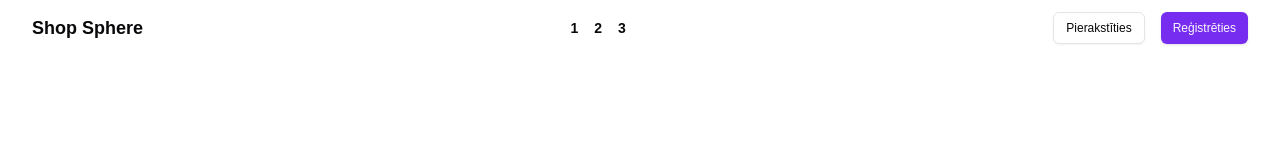
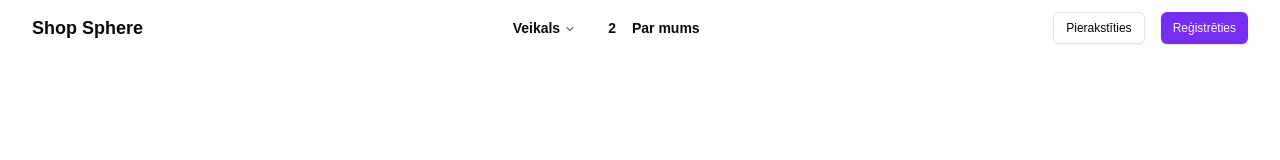
Before and after one commit to linciss/ShopRealm, a Next.js app: page / in a window 1280 px wide. Shown: the top 160 px of the page. Built offline with nearby package versions, Linux system fonts and the light colour scheme.

Commit message:
chore: Update npm dependencies and add Radix UI navigation menu component

```diff
--- a/package.json
+++ b/package.json
@@ -9,6 +9,7 @@
     "lint": "next lint"
   },
   "dependencies": {
+    "@radix-ui/react-navigation-menu": "^1.2.4",
     "@radix-ui/react-slot": "^1.1.1",
     "class-variance-authority": "^0.7.1",
     "clsx": "^2.1.1",
--- a/src/components/custom/navigation-bar.tsx
+++ b/src/components/custom/navigation-bar.tsx
@@ -1,11 +1,21 @@
 import Link from 'next/link';
 import { Button } from '../ui/button';
+import {
+  NavigationMenu,
+  NavigationMenuContent,
+  NavigationMenuItem,
+  NavigationMenuLink,
+  NavigationMenuList,
+  NavigationMenuTrigger,
+} from '@/components/ui/navigation-menu';
 
 // route interface for the links so they are type safe
 interface RouteProps {
   label: string;
   href: string;
+  description?: string;
 }
+
 //  navigation component for the website
 export const NavigationBar = () => {
   return (
@@ -16,7 +26,27 @@
           <span className='sr-only'>Shop Sphere</span>
         </Link>
         <nav className='hidden md:flex gap-4'>
-          {links.map(({ label, href }) => (
+          {links.map(({ label, href }) =>
+            label === 'Veikals' ? (
+              <NavigationMenu key={label}>
+                <NavigationMenuList>
+                  <NavigationMenuItem>
+                    <NavigationMenuTrigger className='relative font-semibold flex items-center text-sm transition-colors '>
+                      Veikals
+                    </NavigationMenuTrigger>
+                    <NavigationMenuContent>
+                      <ul className='grid w-[400px] gap-3 p-4 md:w-[500px] md:grid-cols-2 lg:w-[600px] '>
+                        {storeLinks.map((link) => (
+                          <ListItem key={link.label} {...link}>
+                            {link.description}
+                          </ListItem>
+                        ))}
+                      </ul>
+                    </NavigationMenuContent>
+                  </NavigationMenuItem>
+                </NavigationMenuList>
+              </NavigationMenu>
+            ) : (
               <Link
                 key={href}
                 href={href}
@@ -26,10 +56,10 @@
               >
                 {label}
               </Link>
-          ))}
+            ),
+          )}
         </nav>
         <div className='flex items-center gap-4'>
-          <>
           <Link href='#' className='hidden md:flex'>
             <Button variant='outline' size='sm'>
               Pierakstīties
@@ -38,7 +68,6 @@
           <Link href='#' className='hidden md:flex'>
             <Button size='sm'>Reģistrēties</Button>
           </Link>
-          </>
         </div>
       </div>
     </header>
@@ -47,7 +76,7 @@
 
 const links: RouteProps[] = [
   {
-    label: '1',
+    label: 'Veikals',
     href: '/',
   },
   {
@@ -55,7 +84,57 @@
     href: '/1',
   },
   {
-    label: '3',
-    href: '/2',
+    label: 'Par mums',
+    href: '/about',
   },
 ];
+
+const storeLinks: RouteProps[] = [
+  {
+    label: 'Visas preces',
+    href: '/products',
+    description:
+      'Izvēlies no tūkstošiem produktiem, kas pieejami jums vienā vietā.',
+  },
+  {
+    label: 'Izpārdošana',
+    href: '/sale',
+    description:
+      'Izvēlies no tūkstošiem produktu, kuri ir pieejami par zemākām cenām.',
+  },
+  {
+    label: 'Jaunumi',
+    href: '/new',
+    description: 'Jauni produkti, kas nesen pievienoti.',
+  },
+  {
+    label: 'Kategorijas',
+    href: '/categories',
+    description:
+      'Izvēlies produktus pēc kategorijām, lai vieglāk atrastu to, ko meklē.',
+  },
+];
+
+const ListItem = ({
+  label,
+  href,
+  children,
+}: RouteProps & { children?: string }) => {
+  return (
+    <li>
+      <NavigationMenuLink asChild>
+        <Link
+          className={
+            'block select-none space-y-1 rounded-md p-3 leading-none no-underline outline-none transition-colors hover:bg-accent hover:text-accent-foreground focus:bg-accent focus:text-accent-foreground'
+          }
+          href={href}
+        >
+          <div className='text-sm font-medium leading-none'>{label}</div>
+          <p className='line-clamp-2 text-sm leading-snug text-muted-foreground'>
+            <>{children}</>
+          </p>
+        </Link>
+      </NavigationMenuLink>
+    </li>
+  );
+};
--- /dev/null
+++ b/src/components/ui/navigation-menu.tsx
@@ -0,0 +1,128 @@
+import * as React from "react"
+import * as NavigationMenuPrimitive from "@radix-ui/react-navigation-menu"
+import { cva } from "class-variance-authority"
+import { ChevronDown } from "lucide-react"
+
+import { cn } from "@/lib/utils"
+
+const NavigationMenu = React.forwardRef<
+  React.ElementRef<typeof NavigationMenuPrimitive.Root>,
+  React.ComponentPropsWithoutRef<typeof NavigationMenuPrimitive.Root>
+>(({ className, children, ...props }, ref) => (
+  <NavigationMenuPrimitive.Root
+    ref={ref}
+    className={cn(
+      "relative z-10 flex max-w-max flex-1 items-center justify-center",
+      className
+    )}
+    {...props}
+  >
+    {children}
+    <NavigationMenuViewport />
+  </NavigationMenuPrimitive.Root>
+))
+NavigationMenu.displayName = NavigationMenuPrimitive.Root.displayName
+
+const NavigationMenuList = React.forwardRef<
+  React.ElementRef<typeof NavigationMenuPrimitive.List>,
+  React.ComponentPropsWithoutRef<typeof NavigationMenuPrimitive.List>
+>(({ className, ...props }, ref) => (
+  <NavigationMenuPrimitive.List
+    ref={ref}
+    className={cn(
+      "group flex flex-1 list-none items-center justify-center space-x-1",
+      className
+    )}
+    {...props}
+  />
+))
+NavigationMenuList.displayName = NavigationMenuPrimitive.List.displayName
+
+const NavigationMenuItem = NavigationMenuPrimitive.Item
+
+const navigationMenuTriggerStyle = cva(
+  "group inline-flex h-9 w-max items-center justify-center rounded-md bg-background px-4 py-2 text-sm font-medium transition-colors hover:bg-accent hover:text-accent-foreground focus:bg-accent focus:text-accent-foreground focus:outline-none disabled:pointer-events-none disabled:opacity-50 data-[active]:bg-accent/50 data-[state=open]:bg-accent/50"
+)
+
+const NavigationMenuTrigger = React.forwardRef<
+  React.ElementRef<typeof NavigationMenuPrimitive.Trigger>,
+  React.ComponentPropsWithoutRef<typeof NavigationMenuPrimitive.Trigger>
+>(({ className, children, ...props }, ref) => (
+  <NavigationMenuPrimitive.Trigger
+    ref={ref}
+    className={cn(navigationMenuTriggerStyle(), "group", className)}
+    {...props}
+  >
+    {children}{" "}
+    <ChevronDown
+      className="relative top-[1px] ml-1 h-3 w-3 transition duration-300 group-data-[state=open]:rotate-180"
+      aria-hidden="true"
+    />
+  </NavigationMenuPrimitive.Trigger>
+))
+NavigationMenuTrigger.displayName = NavigationMenuPrimitive.Trigger.displayName
+
+const NavigationMenuContent = React.forwardRef<
+  React.ElementRef<typeof NavigationMenuPrimitive.Content>,
+  React.ComponentPropsWithoutRef<typeof NavigationMenuPrimitive.Content>
+>(({ className, ...props }, ref) => (
+  <NavigationMenuPrimitive.Content
+    ref={ref}
+    className={cn(
+      "left-0 top-0 w-full data-[motion^=from-]:animate-in data-[motion^=to-]:animate-out data-[motion^=from-]:fade-in data-[motion^=to-]:fade-out data-[motion=from-end]:slide-in-from-right-52 data-[motion=from-start]:slide-in-from-left-52 data-[motion=to-end]:slide-out-to-right-52 data-[motion=to-start]:slide-out-to-left-52 md:absolute md:w-auto ",
+      className
+    )}
+    {...props}
+  />
+))
+NavigationMenuContent.displayName = NavigationMenuPrimitive.Content.displayName
+
+const NavigationMenuLink = NavigationMenuPrimitive.Link
+
+const NavigationMenuViewport = React.forwardRef<
+  React.ElementRef<typeof NavigationMenuPrimitive.Viewport>,
+  React.ComponentPropsWithoutRef<typeof NavigationMenuPrimitive.Viewport>
+>(({ className, ...props }, ref) => (
+  <div className={cn("absolute left-0 top-full flex justify-center")}>
+    <NavigationMenuPrimitive.Viewport
+      className={cn(
+        "origin-top-center relative mt-1.5 h-[var(--radix-navigation-menu-viewport-height)] w-full overflow-hidden rounded-md border bg-popover text-popover-foreground shadow data-[state=open]:animate-in data-[state=closed]:animate-out data-[state=closed]:zoom-out-95 data-[state=open]:zoom-in-90 md:w-[var(--radix-navigation-menu-viewport-width)]",
+        className
+      )}
+      ref={ref}
+      {...props}
+    />
+  </div>
+))
+NavigationMenuViewport.displayName =
+  NavigationMenuPrimitive.Viewport.displayName
+
+const NavigationMenuIndicator = React.forwardRef<
+  React.ElementRef<typeof NavigationMenuPrimitive.Indicator>,
+  React.ComponentPropsWithoutRef<typeof NavigationMenuPrimitive.Indicator>
+>(({ className, ...props }, ref) => (
+  <NavigationMenuPrimitive.Indicator
+    ref={ref}
+    className={cn(
+      "top-full z-[1] flex h-1.5 items-end justify-center overflow-hidden data-[state=visible]:animate-in data-[state=hidden]:animate-out data-[state=hidden]:fade-out data-[state=visible]:fade-in",
+      className
+    )}
+    {...props}
+  >
+    <div className="relative top-[60%] h-2 w-2 rotate-45 rounded-tl-sm bg-border shadow-md" />
+  </NavigationMenuPrimitive.Indicator>
+))
+NavigationMenuIndicator.displayName =
+  NavigationMenuPrimitive.Indicator.displayName
+
+export {
+  navigationMenuTriggerStyle,
+  NavigationMenu,
+  NavigationMenuList,
+  NavigationMenuItem,
+  NavigationMenuContent,
+  NavigationMenuTrigger,
+  NavigationMenuLink,
+  NavigationMenuIndicator,
+  NavigationMenuViewport,
+}
```
Also changed, not shown: 1 other file (tests, documents, lock files or other folders). Lines whose indentation alone changed are shown as unchanged.
